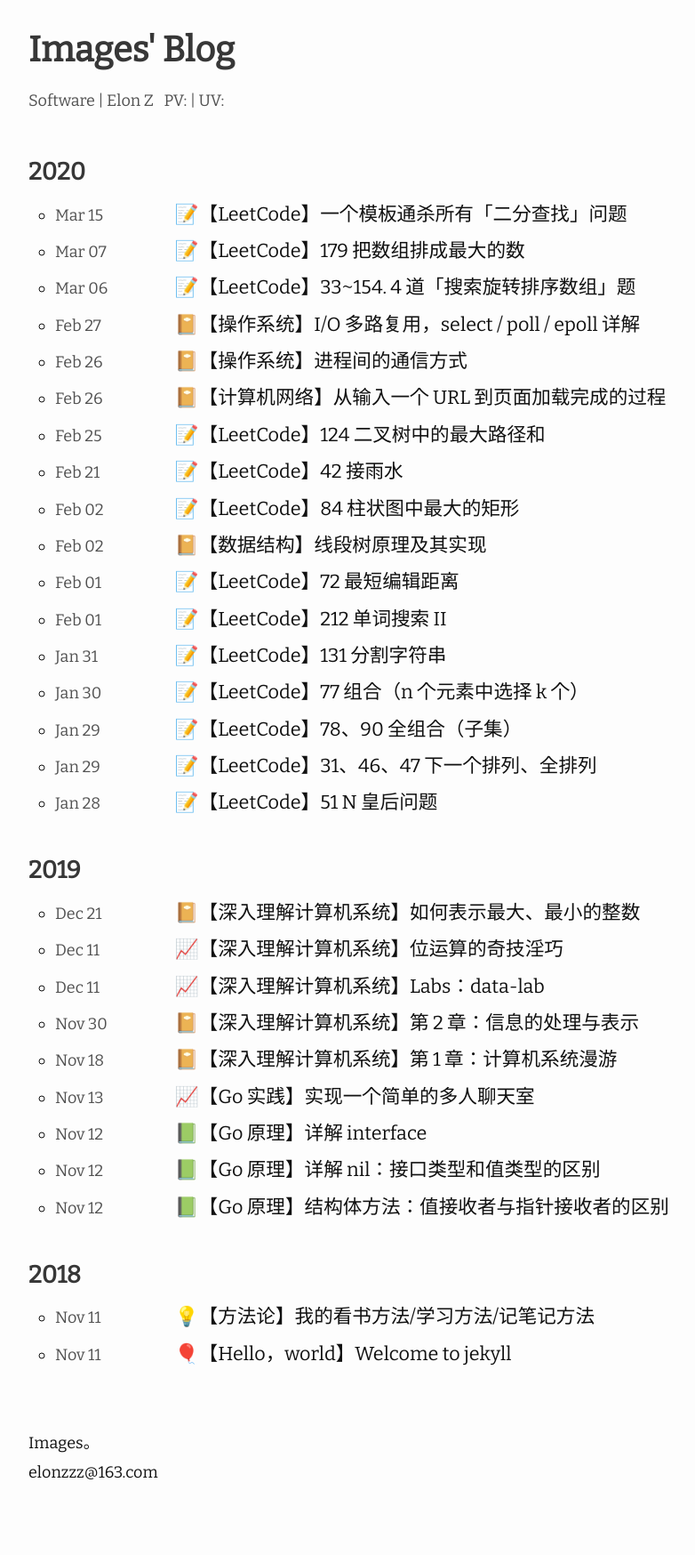
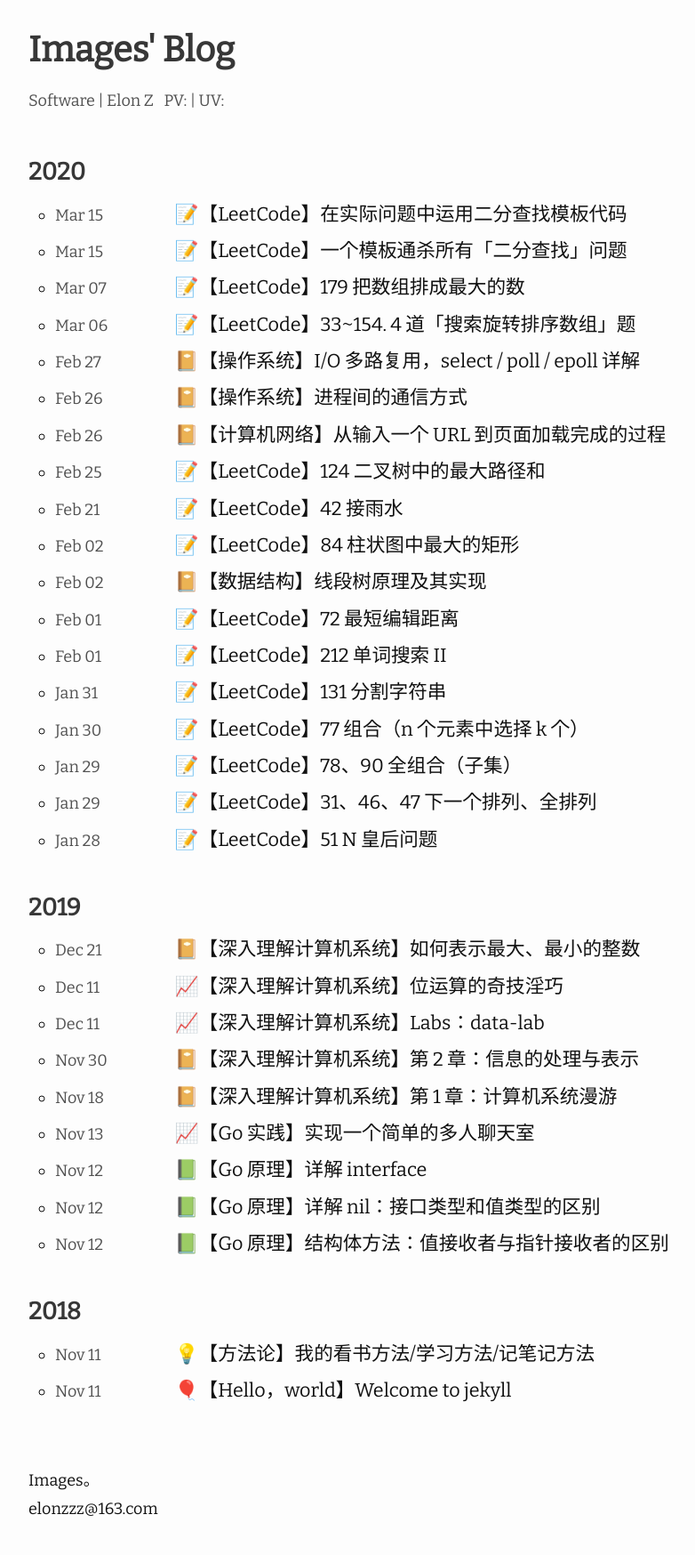
Before and after one commit to imageslr/blog, a Jekyll site: the page built from index.md, in a window 1280 px wide. Shown: the whole page at 89% size, without its empty margins (238-1020 px from the left). Built offline with Jekyll 4.4.1, drawn with Linux system fonts in a browser that asks for light colours; nearby versions of some CDN libraries; comment, search, counter and statistics services are not loaded; before the commit the page ends 1706 px from its top, so only the background shows below that; some of the changed lines change nothing that is shown.

Commit message:
add post

````diff
--- a/_posts/2020-03-14-binary-search.md
+++ b/_posts/2020-03-14-binary-search.md
@@ -62,7 +62,7 @@ C++ STL 中的 `lower_bound()` 函数就实现了这个功能。
 
 ### 模板代码
 ```go
-// 查找满足 x ≥ target 的下界
+// 查找满足 x ≥ target 的下界的下标
 func LowerBound(nums []int, target int) int {
     left, right := 0, len(nums)-1
     for left <= right {
@@ -95,7 +95,7 @@ func LowerBound(nums []int, target int) int {
 
 对于本题而言，要找 `x ≤ target` 的上界，首先套用上文的模板代码，实现找 `x > target` 的下界的函数：
 ```go
-// 查找满足 x > target 的下界
+// 查找满足 x > target 的下界的下标
 func LowerBound(nums []int, target int) int {
         // ...
         if nums[mid] > target { // 只需将这里改为 >
@@ -105,7 +105,7 @@ func LowerBound(nums []int, target int) int {
 
 然后将下界的下标减一，就是我们要找的上界：
 ```go
-// 查找满足 x ≤ target 的上界
+// 查找满足 x ≤ target 的上界的下标
 func UpperBound(nums []int, target int) int {
     return LowerBound(nums, target)-1
 }
@@ -254,6 +254,6 @@ func LowerBound(nums []int, target int) int {
 * 上界和下界是相邻的，因此找上界可以转换为「互补的」找下界的问题，从而套用本文的模板
 * 「左闭右开」和「闭区间」的写法本质上都是相同的原理，只要理解了本文的内容，选择哪种写法都没有问题
 
-在后续的文章中，我会继续使用这个模板，解决更多的实际问题，欢迎关注！
+在后续的文章中，我们将继续使用这个模板，解决更多的实际问题，请阅读：[在实际问题中运用二分查找模板代码]({% post_url 2020-03-16-leetcode-875 %})。
 
 本文发表在我的博客 [https://imageslr.github.io/](https://imageslr.github.io/)。我也会分享更多的题解，一起交流，共同进步！
--- /dev/null
+++ b/_posts/2020-03-16-leetcode-875.md
@@ -0,0 +1,202 @@
+---
+layout: post
+title: 📝【LeetCode】在实际问题中运用二分查找模板代码
+date: 2020/3/15 15:00
+---
+
+## 引言
+在上一篇文章中，我们介绍了「二分查找」的通用模板，并通过几个例题说明了如何套用这个模板。建议读者先阅读上一篇文章：[一个模板通杀所有「二分查找」问题](https://imageslr.github.io/2020/03/15/binary-search.html)。
+
+简要概括上一篇文章的主要内容：
+* 二分查找适用于所有**「在单调区间中搜索目标值」**的问题
+* 二分查找的题目类型有：查找特定值、查找第一个大于等于特定值的元素（下界）、查找最后一个小于等于特定值的元素（上界）... 这些问题都可以通过套用同一个「查找下界」的模板来解决
+* **二分查找的通用模板**（查找下界）：
+
+```go
+// 查找满足 x ≥ target 的下界的下标
+func LowerBound(nums []int, target int) int {
+    left, right := 0, len(nums)-1
+    for left <= right {
+        mid := left + (right-left) >> 1
+        if nums[mid] >= target { // 这里的比较运算符与题目要求一致
+            right = mid - 1
+        } else {
+            left = mid + 1
+        }
+    }
+    return left // 返回下界的下标
+}
+```
+
+本文将通过两个实际问题，深入讲解如何运用这个二分查找模板代码。
+
+## 875. 爱吃香蕉的珂珂
+这道题是 [LeetCode 875 题](https://leetcode-cn.com/problems/koko-eating-bananas/)：
+
+> 珂珂喜欢吃香蕉。这里有 `N` 堆香蕉，第 `i` 堆中有 `piles[i]` 根香蕉。警卫已经离开了，将在 `H` 小时后回来。
+>
+珂珂可以决定她吃香蕉的速度 `K` （单位：根/小时）。每个小时，她将会选择一堆香蕉，从中吃掉 `K` 根。如果这堆香蕉少于 `K` 根，她将吃掉这堆的所有香蕉，然后这一小时内不会再吃更多的香蕉。
+>
+珂珂喜欢慢慢吃，但仍然想在警卫回来前吃掉所有的香蕉。
+>
+返回她可以**在 `H` 小时内吃掉所有香蕉的最小速度 `K`**（`K` 为整数）。
+
+首先分析题目：珂珂每小时只能选择某一堆香蕉，吃掉其中的 `K` 根；如果这一堆香蕉不够 `K` 根，那么珂珂吃完之后，也必须等到下一个小时才能继续吃另一堆。要求返回她可以在 `H` 小时内吃掉所有香蕉的**最小速度** `K`。
+
+显然，一种比较简单的方式是从 1 开始，遍历所有可能的速度，返回第一个可以在 `H` 小时内吃掉所有香蕉的速度。
+
+不过观察本题，我们容易发现：速度越快，吃掉所有香蕉的时间就越短。也就是说，**搜索区间是单调递减的，可以使用二分查找**。另外，本题要找的是可以在 `H` 小时内吃掉所有香蕉的**最小速度**，这实际上就是要查找**下界**。所以可以直接套用上面的模板代码。
+
+对于本题而言，`left`、`right` 表示 `吃香蕉的速度`，由于每小时最多只能吃一堆香蕉，所以 `left`、`right` 的初值分别为 `1`、`MaxOf(piles)`。
+
+重点在于 `if` 的判断条件应该怎么写。假设已知在 `H` 小时内「恰好」吃掉所有香蕉的速度为 `targetSpeed`，那么判断条件可以写为：`if mid >= targetSpeed`，表示查找**第一个大于等于 `targetSpeed` 的速度 `K`**。
+
+由于**「速度」和「时间」成反比，所以上面的判断条件可以改写为 `if TotalTime(piles, mid) <= H`，这两个判断的含义完全相同**。
+
+完整代码如下：
+```go
+// 这里直接套用模板代码
+func minEatingSpeed(piles []int, H int) int {
+	left, right := 0, MaxOf(piles)
+	for left <= right {
+		mid := left + (right-left)>>1
+		if TotalTime(piles, mid) <= H { // mid 的含义是「吃香蕉的速度」
+			right = mid - 1
+		} else {
+			left = mid + 1
+		}
+	}
+	return left
+}
+
+func TotalTime(piles []int, k int) int {
+	time := 0
+	for _, v := range piles {
+		time += v / k
+		if v%k > 0 {
+			time++
+		}
+	}
+	return time
+}
+
+func MaxOf(nums []int) int {
+	m := -1 << 63
+	for _, v := range nums {
+		m = Max(m, v)
+	}
+	return m
+}
+
+func Max(a, b int) int {
+	if a > b {
+		return a
+	}
+	return b
+}
+```
+
+可视化的解释：
+
+下图为吃香蕉的速度与时间的关系图，题目规定的最长时间 `H` 与其对应的最小速度 `targetSpeed` 如图所示。
+
+设吃香蕉的速度为 `K`，则当 `K >= targetSpeed` 时都可以在 `H` 小时内吃完所有的香蕉。而本题规定速度只能是整数，所以我们要找的是满足 `K >= targetSpeed` 的**第一个**整数速度，也相当于是满足 `TotalTime(piles, K) <= H` 的**第一个**整数速度。
+
+![-w435](/media/15843778032171.jpg)
+
+
+## 1011. 在 D 天内送达包裹的能力
+这道题是 [LeetCode 1011 题](https://leetcode-cn.com/problems/capacity-to-ship-packages-within-d-days/)：
+
+> 传送带上的包裹必须在 `D` 天内从一个港口运送到另一个港口。
+>
+传送带上的第 `i` 个包裹的重量为 `weights[i]`。每一天，我们都会按给出重量的顺序往传送带上装载包裹。我们装载的重量不会超过船的最大运载重量。
+>
+返回能在 `D` 天内将传送带上的所有包裹送达的船的最低运载能力。
+
+本题和 875 题很像，要返回能在 `D` 天内将传送带上的所有包裹送达的船的**最低运载能力**，这就相当于是在找下界，可以套用模板代码：
+1. `left`、`right` 表示运载能力，其初值为 `MaxOf(weights)`、`SumOf(weights)`。原因：货物无法拆分为更小单位，故最小运载能力是每件货物的最大重量，最大运载能力是货物总和，即一批运走
+2. 「运载能力」和「天数」成反比，因此判断条件写为 `TotalTime(weights, mid) <= D`，等同于 `mid >= targetCapacity`，其中 `targetCapacity` 是「恰好」在 `D` 天运送完所有包裹的运载能力
+
+完整代码如下：
+```go
+// 这里直接套用模板代码
+func shipWithinDays(weights []int, D int) int {
+	left, right := MaxOf(weights), SumOf(weights)
+	for left <= right {
+		mid := left + (right-left)>>1 // mid 的含义是「运载能力」
+		if TotalTime(weights, mid) <= D {
+			right = mid - 1
+		} else {
+			left = mid + 1
+		}
+	}
+	return left
+}
+
+func TotalTime(weights []int, capacity int) int {
+	time := 1 // 初始化为第一天
+	c := capacity
+	i := 0
+	for i < len(weights) {
+		if c >= weights[i] {
+			c -= weights[i] // 这一天还可以装
+			i++
+		} else {
+			time++ // 这一天已经装满了，在下一天再装
+			c = capacity
+		}
+	}
+	return time
+}
+
+func MaxOf(nums []int) int {
+	m := -1 << 63
+	for _, v := range nums {
+		m = Max(m, v)
+	}
+	return m
+}
+
+func SumOf(nums []int) int {
+	m := 0
+	for _, v := range nums {
+		m += v
+	}
+	return m
+}
+
+func Max(a, b int) int {
+	if a > b {
+		return a
+	}
+	return b
+}
+```
+
+## 总结
+本文通过两个实际问题，深入讲解了如何运用二分查找模板代码。我们发现，**模板代码可以优化为如下形式，从而适用于任何「查找下界」的问题**：
+```go
+func LowerBound(nums []int, target int) int {
+    left, right := MIN, MAX // 返回值可能取的最小值、最大值
+    for left <= right {
+        mid := left + (right-left) >> 1
+        if IS_OK { // 这里的判断条件与题目要求一致
+            right = mid - 1
+        } else {
+            left = mid + 1
+        }
+    }
+    return left
+}
+```
+
+上面的代码中有三处变量 `MIN`、`MAX`、`IS_OK`，根据题目要求填写：
+* [LeetCode 34 题](https://leetcode-cn.com/problems/find-first-and-last-position-of-element-in-sorted-array/)：查找满足 `x >=target` 的第一个位置，返回值是下标，故 `MIN`、`MAX`、`IS_OK` 分别为 `0`、`n-1`、`nums[mid] >= target`
+    * 如果要查找满足 `x >=target` 的第一个位置，`IS_OK` 变为 `nums[mid] > target`
+* [LeetCode 875 题](https://leetcode-cn.com/problems/koko-eating-bananas/)：查找可以在 `H` 小时内吃掉所有香蕉的最小速度，返回值是速度，故 `MIN`、`MAX`、`IS_OK` 分别为 `1`、`MaxOf(piles)`、`TotalTime(piles, mid) <= H`
+* [LeetCode 1011 题](https://leetcode-cn.com/problems/capacity-to-ship-packages-within-d-days/)：查找可以在 `D`  天内运损完所有货物的最小运载能力，返回值是载重量，故 `MIN`、`MAX`、`IS_OK` 分别为 `MaxOf(weights)`、`SumOf(weights)`、`TotalTime(weights, mid) <= D`
+
+**当题目要查找「最小值」、「第一个」时，就说明要查找「下界」，此时就可以使用上面的模板代码。**
+
+本文发表在我的博客 [https://imageslr.github.io/](https://imageslr.github.io/)。我也会分享更多的题解，一起交流，共同进步！
````
Also changed, not shown: media/15843778032171.jpg (added).
